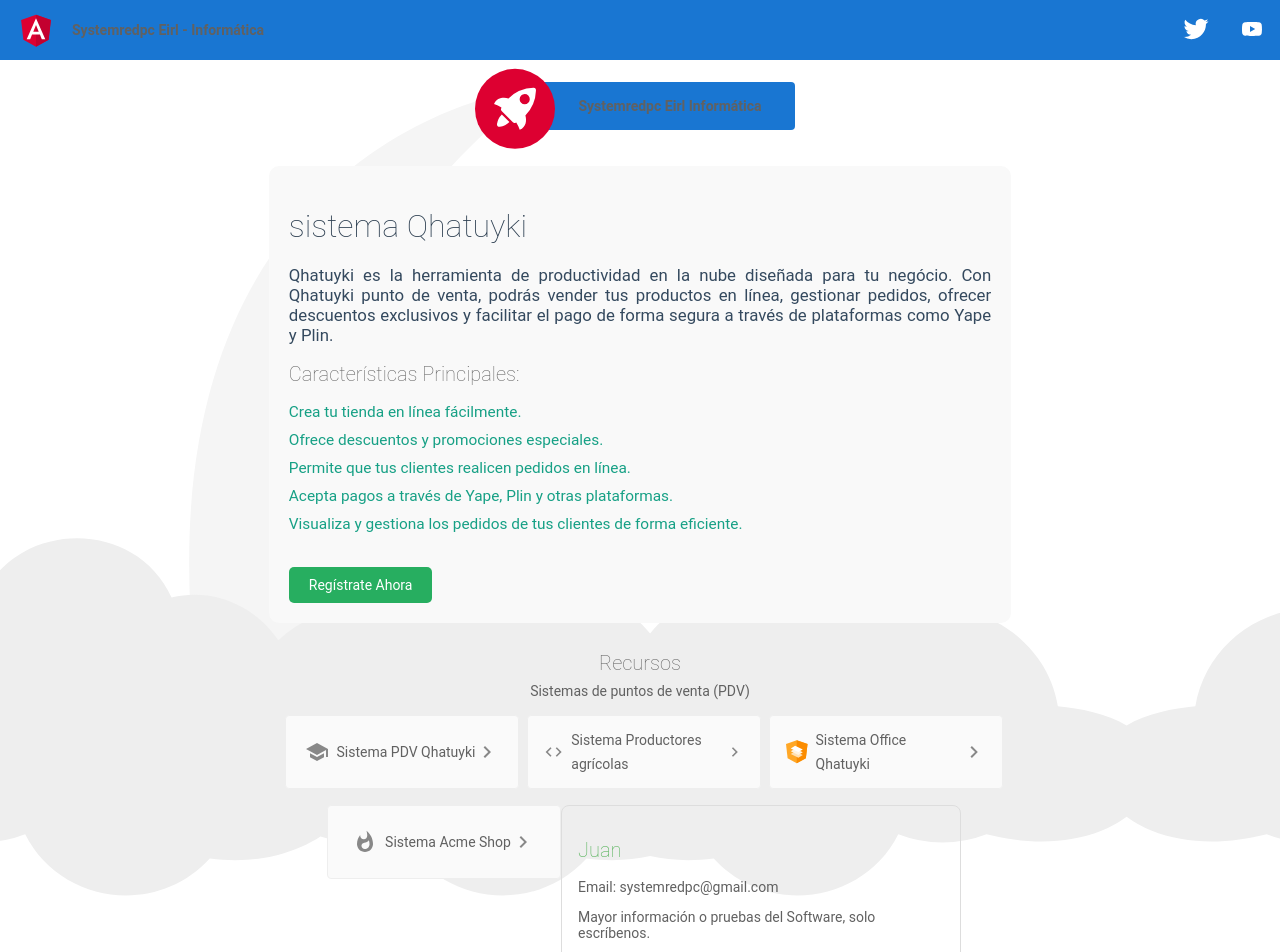
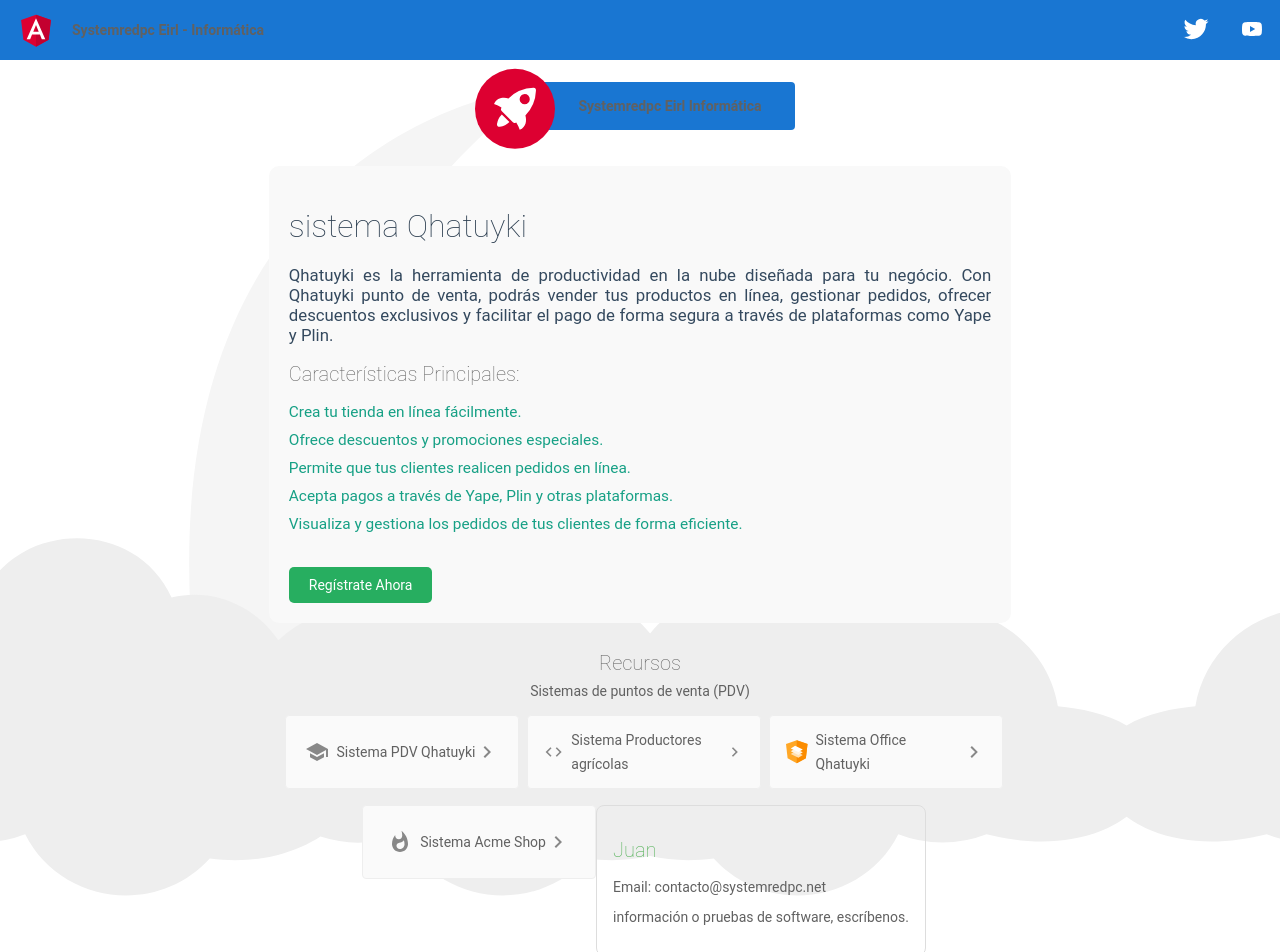
Before and after one commit to jmalpartida/my-first-static-web-app, an Angular app: page / in a window 1280 px wide. Shown: the top 952 px of the page. Built offline with nearby package versions, Linux system fonts and the light colour scheme.

Commit message:
Update user-profile.component.ts

```diff
--- a/src/app/user-profile/user-profile.component.ts
+++ b/src/app/user-profile/user-profile.component.ts
@@ -8,7 +8,7 @@
 export class UserProfileComponent {
   user = {
     name: 'Juan',
-    email: 'systemredpc@gmail.com',
-    bio: 'Mayor información o pruebas del Software, solo escríbenos.',
+    email: 'contacto@systemredpc.net',
+    bio: 'información o pruebas de software, escríbenos.',
   };
 }
```
